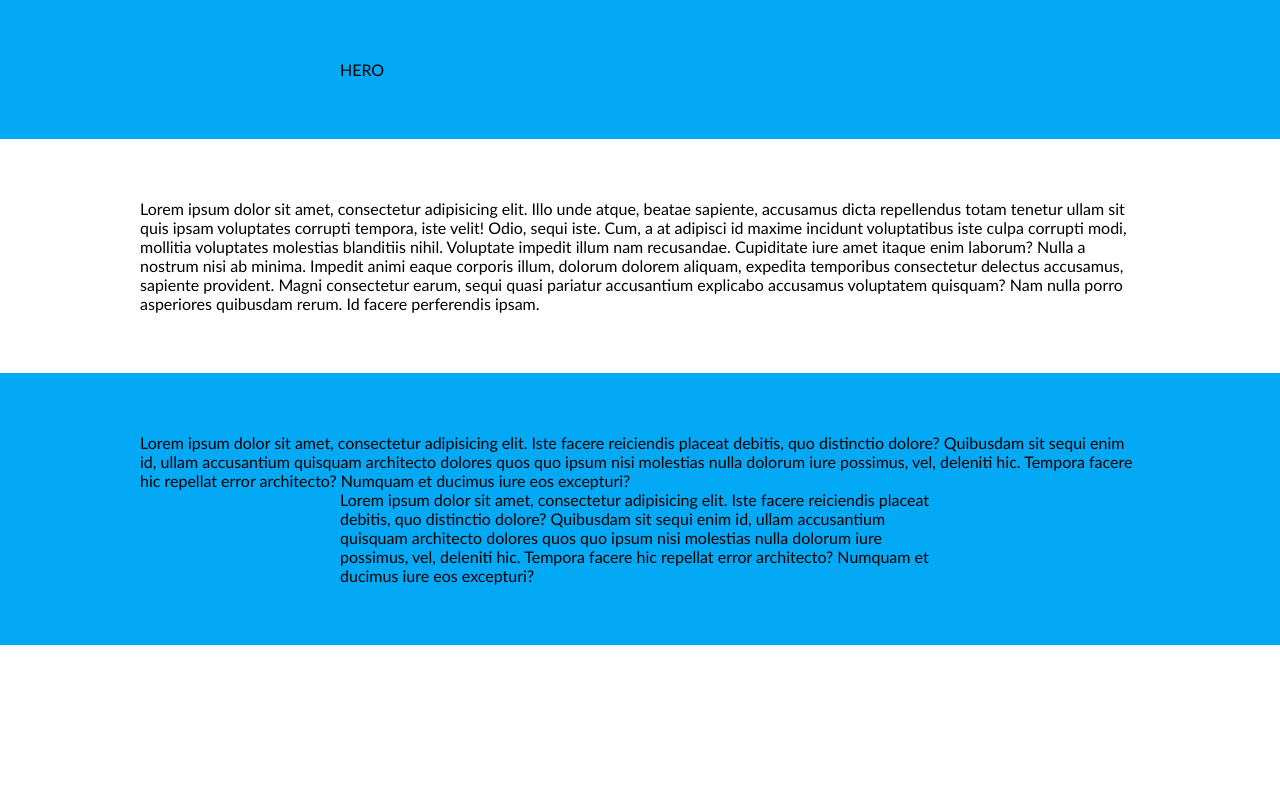
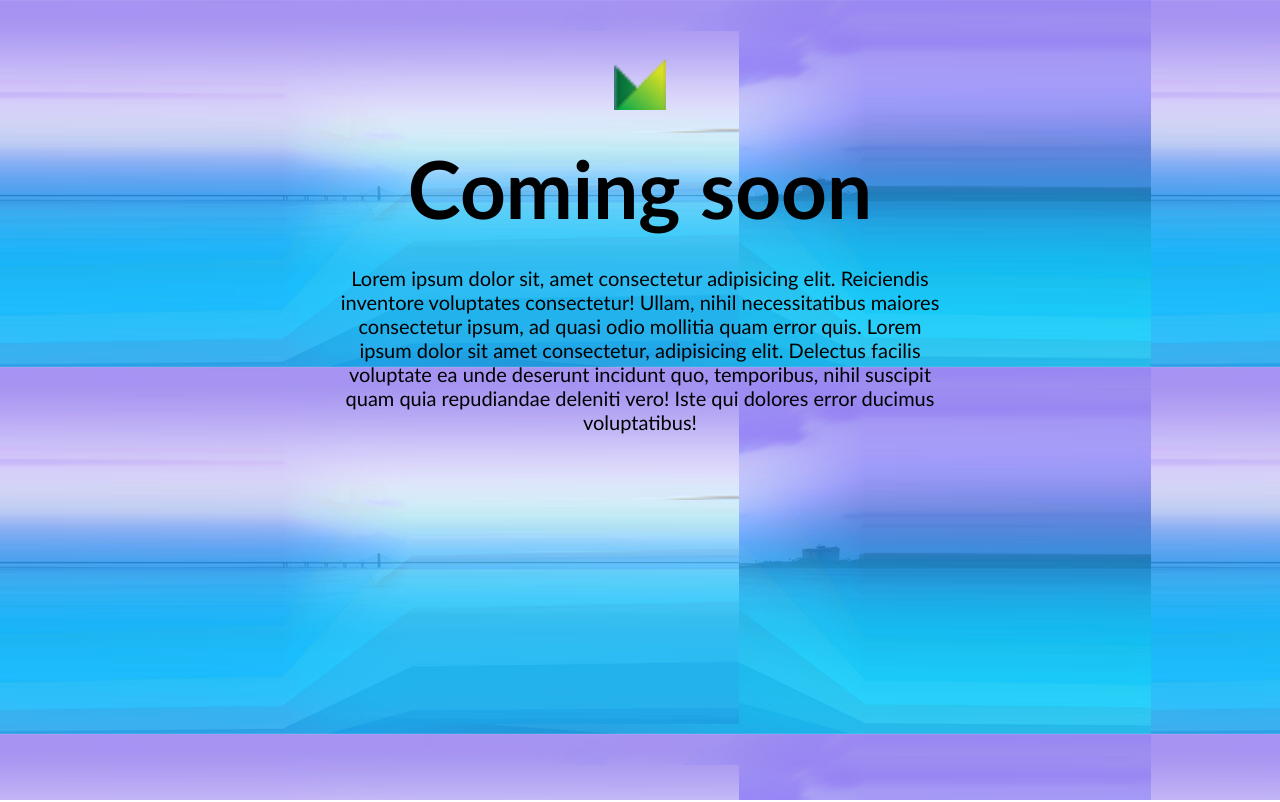
Before and after one commit to front-end-by-rimantas/43-grupe-coming-soon, a website: page index.html in a window 1280 px wide. Shown: the top 802 px of the page. Drawn offline with Linux system fonts and the light colour scheme.

Commit message:
Initial hero content and style

```diff
--- a/css/pages/home.css
+++ b/css/pages/home.css
@@ -4,3 +4,32 @@
 /* 3rd-party */
 /* components */
 /* CUSTOM STYLE */
+
+.hero {
+    min-height: 100vh;
+    background-image: url(../../img/background.png);
+}
+
+.hero > .short-row {
+    display: flex;
+    flex-direction: column;
+    gap: 30px;
+    text-align: center;
+    align-items: center;
+}
+
+.hero .logo {
+    height: 50px;
+}
+.hero .title {
+    font-size: 80px;
+}
+.hero .description {
+    font-size: 20px;
+}
+
+@media (max-width: 600px) {
+    .hero .title {
+        font-size: 64px;
+    }
+}
--- a/index.html
+++ b/index.html
@@ -11,9 +11,11 @@
 
 <body>
     <main>
-        <section class="container bg-main">
+        <section class="container bg-main hero">
             <div class="short-row">
-                HERO
+                <img class="logo" src="./img/logo.png" alt="Logo">
+                <h1 class="title">Coming soon</h1>
+                <p class="description">Lorem ipsum dolor sit, amet consectetur adipisicing elit. Reiciendis inventore voluptates consectetur! Ullam, nihil necessitatibus maiores consectetur ipsum, ad quasi odio mollitia quam error quis. Lorem ipsum dolor sit amet consectetur, adipisicing elit. Delectus facilis voluptate ea unde deserunt incidunt quo, temporibus, nihil suscipit quam quia repudiandae deleniti vero! Iste qui dolores error ducimus voluptatibus!</p>
             </div>
         </section>
         <section class="container">
```
